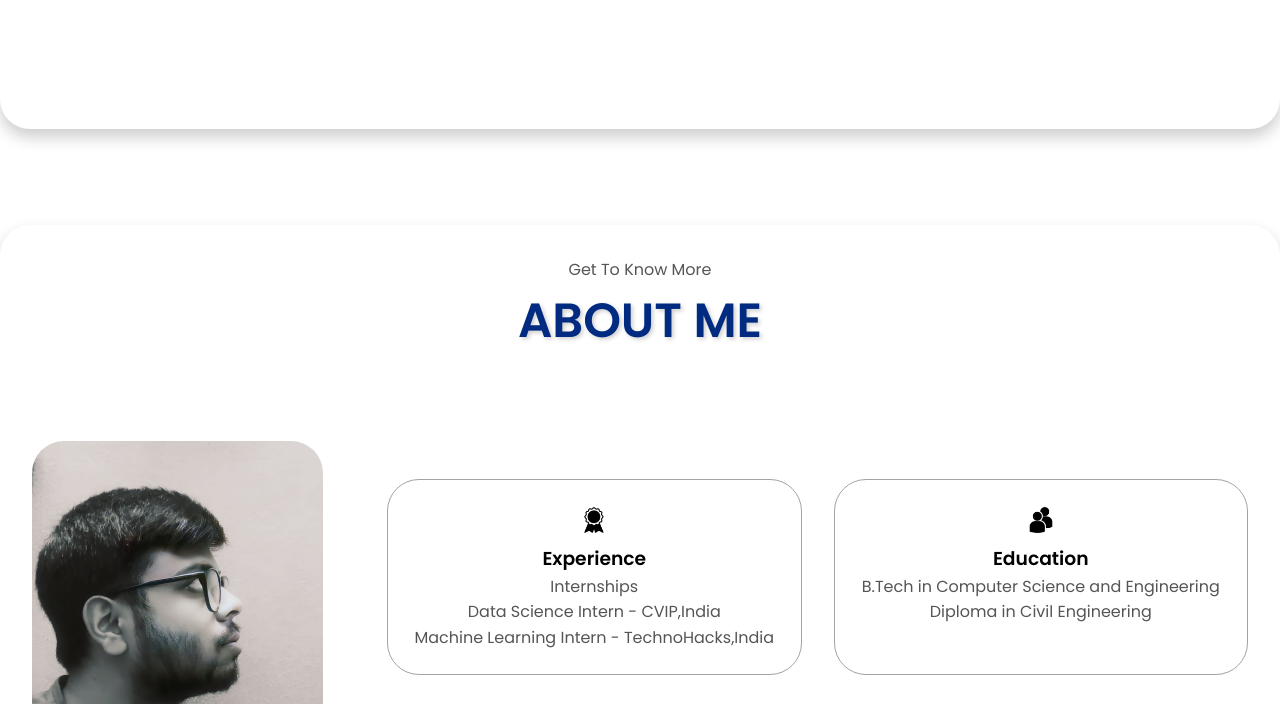
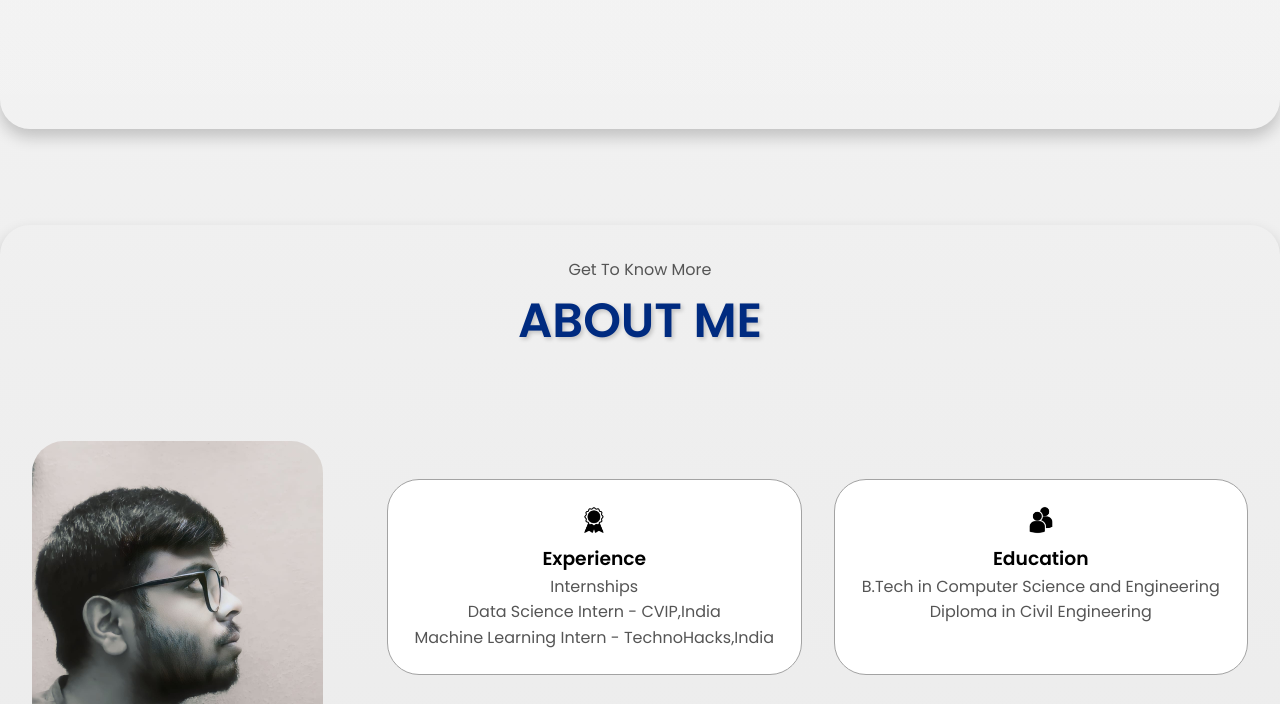
Before and after one commit to ArupSankarRoy/Portfolio-Website, a plain HTML site: page index.html in a window 1280 px wide. Shown: the part 619-1323 px from the top of the page. Drawn offline with Linux system fonts and the light colour scheme.

Commit message:
Update style.css

```diff
--- a/style.css
+++ b/style.css
@@ -10,6 +10,11 @@
 body {
   font-family: "Poppins", sans-serif;
   line-height: 1.6;
+  font-family: "Poppins", sans-serif;
+  line-height: 1.6;
+  background: linear-gradient(to bottom, #f5f5f5, #dcdcdc);
+  background-repeat: repeat, repeat;
+  background-size: cover, cover;
 }
 
 html {
```
